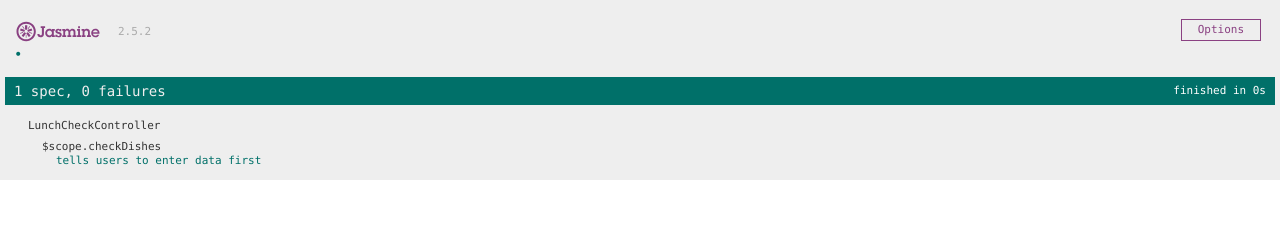
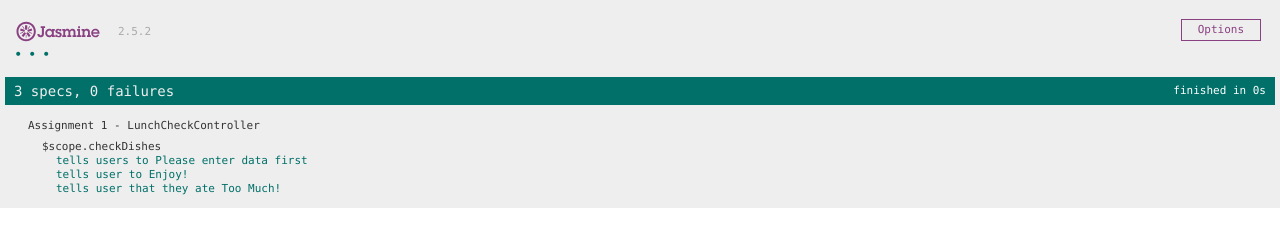
Before and after one commit to rodrigow/angularjs, a website: page SpecRunner.html in a window 1280 px wide. Drawn offline with nearby package versions, Linux system fonts and the light colour scheme.

Commit message:
tests assignmet 1 user message

```diff
--- a/assignments/assignment1/assets/javascript/app.js
+++ b/assignments/assignment1/assets/javascript/app.js
@@ -16,7 +16,7 @@
         if (dishList) {
           $scope.paint = 'text-success';
           if (dishList.length > 3) {
-            $scope.setMessage('Too much!');
+            $scope.setMessage('Too Much!');
           } else {
             $scope.setMessage('Enjoy!');
           }
--- a/assignments/assignment1/assets/javascript/appSpec.js
+++ b/assignments/assignment1/assets/javascript/appSpec.js
@@ -1,4 +1,4 @@
-describe('LunchCheckController', function() {
+describe('Assignment 1 - LunchCheckController', function() {
   beforeEach(module('LunchCheck'));
 
   var $controller;
@@ -8,12 +8,29 @@ describe('LunchCheckController', function() {
   }));
 
   describe('$scope.checkDishes', function() {
-    it('tells users to enter data first', function () {
+    it('tells users to Please enter data first', function () {
       var $scope = {};
       var controller = $controller('LunchCheckController', { $scope: $scope });
       $scope.dishes = '';
       $scope.checkDishes();
       expect($scope.message).toEqual('Please enter data first');
     });
+
+    it("tells user to Enjoy!", function () {
+      var $scope = {};
+      var controller = $controller('LunchCheckController', { $scope: $scope });
+      $scope.dishes = 'salad, water';
+      $scope.checkDishes();
+      expect($scope.message).toEqual('Enjoy!');
+    });
+
+    it("tells user that they ate Too Much!", function () {
+      var $scope = {};
+      var controller = $controller('LunchCheckController', { $scope: $scope });
+      $scope.dishes = 'cake, soda, fries, cigar';
+      $scope.checkDishes();
+      expect($scope.message).toEqual('Too Much!');
+    });
+
   });
 });
```
Also changed, not shown: index.html (+2 -2 lines).
